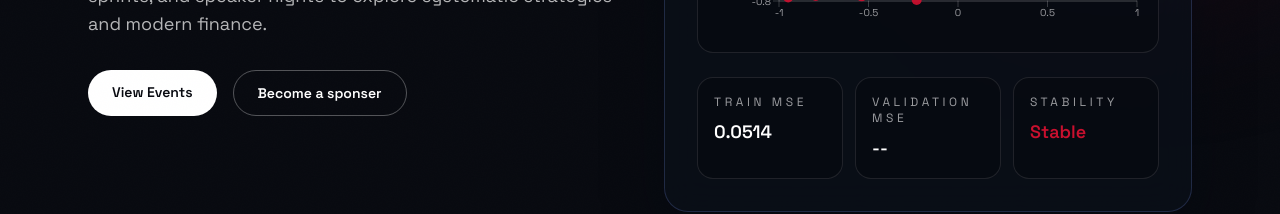
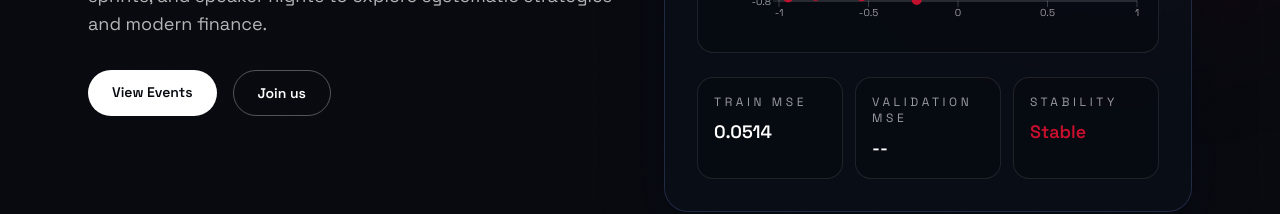
Before and after one commit to indranilbiswas2006/sbu-quant-website, a Next.js app: page / in a window 1280 px wide. Shown: the part 699-913 px from the top of the page. Built offline with nearby package versions, Linux system fonts and the light colour scheme.

Commit message:
fixed a big

```diff
--- a/app/page.tsx
+++ b/app/page.tsx
@@ -28,7 +28,7 @@ export default function HomePage() {
               href="/contact"
               className="rounded-full border border-white/30 px-6 py-3 text-sm font-semibold text-white hover:border-neon hover:text-neon"
             >
-              Become a sponser
+              Join us
             </Link>
           </div>
         </div>
```
